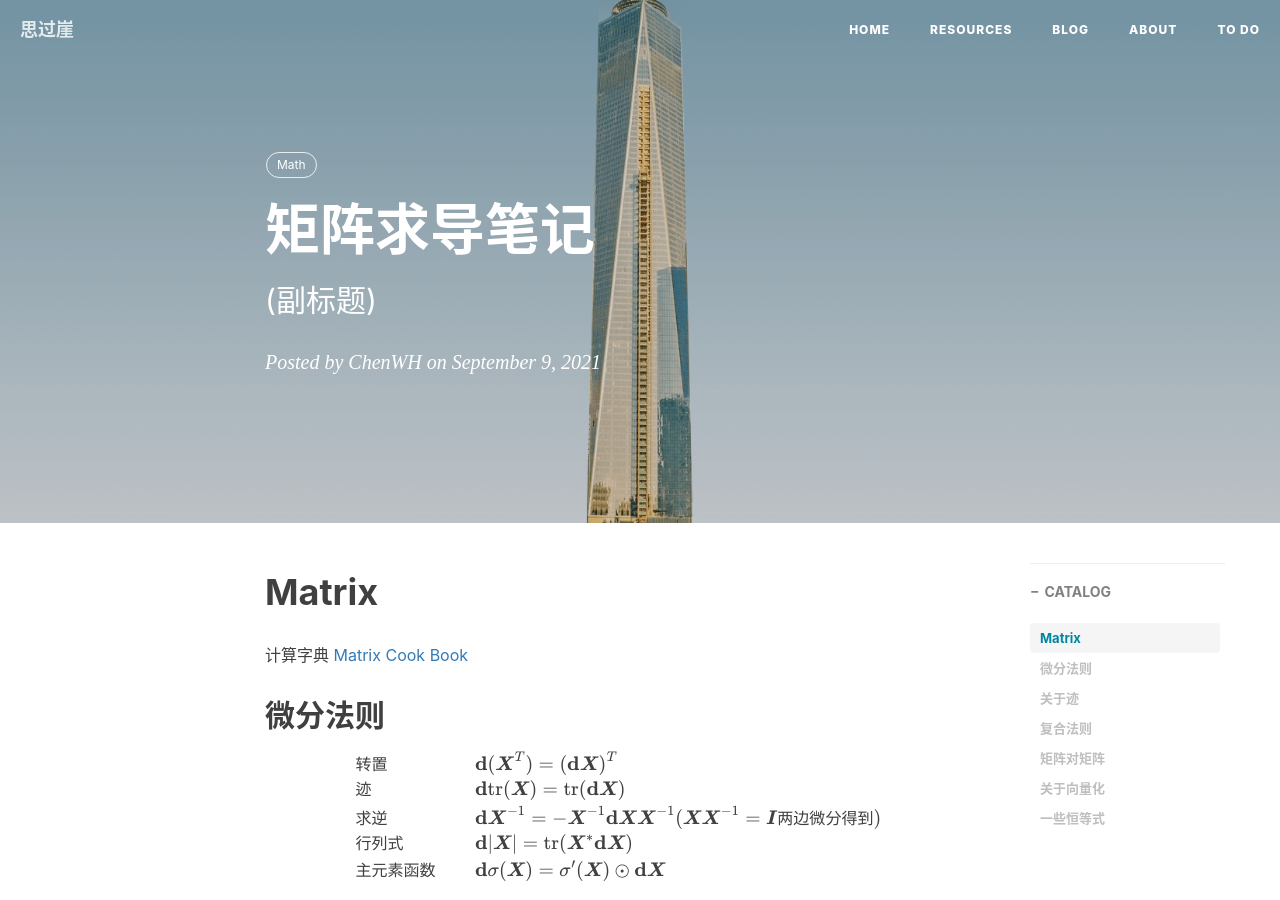
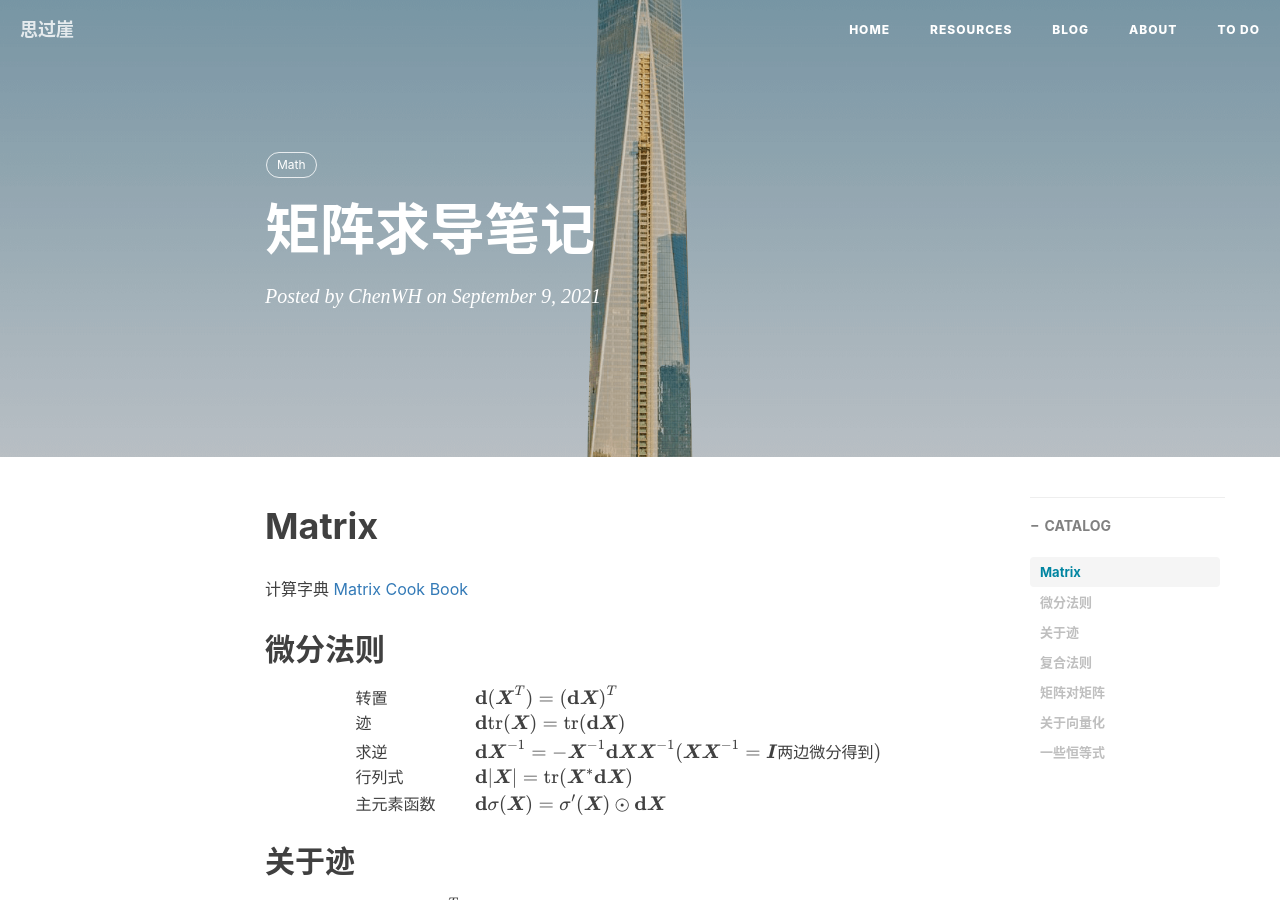
Before and after one commit to Chen-WH/Chen-WH.github.io, a Jekyll site: the page built from _posts/2021-09-09-Matrix.md, in a window 1280 px wide and 900 px high. Built offline with Jekyll 4.4.1, drawn with Linux system fonts in a browser that asks for light colours; nearby versions of some CDN libraries; formulas are drawn with MathJax 3; comment, search, counter and statistics services are not loaded.

Commit message:
test subtitle

```diff
--- a/_posts/2021-09-09-Matrix.md
+++ b/_posts/2021-09-09-Matrix.md
@@ -1,7 +1,7 @@
 ---
 layout:     post
 title:      矩阵求导笔记
-subtitle:   (副标题)
+subtitle:
 date:       2021-09-09
 author:     ChenWH
 header-img: img/the-first.png
```
